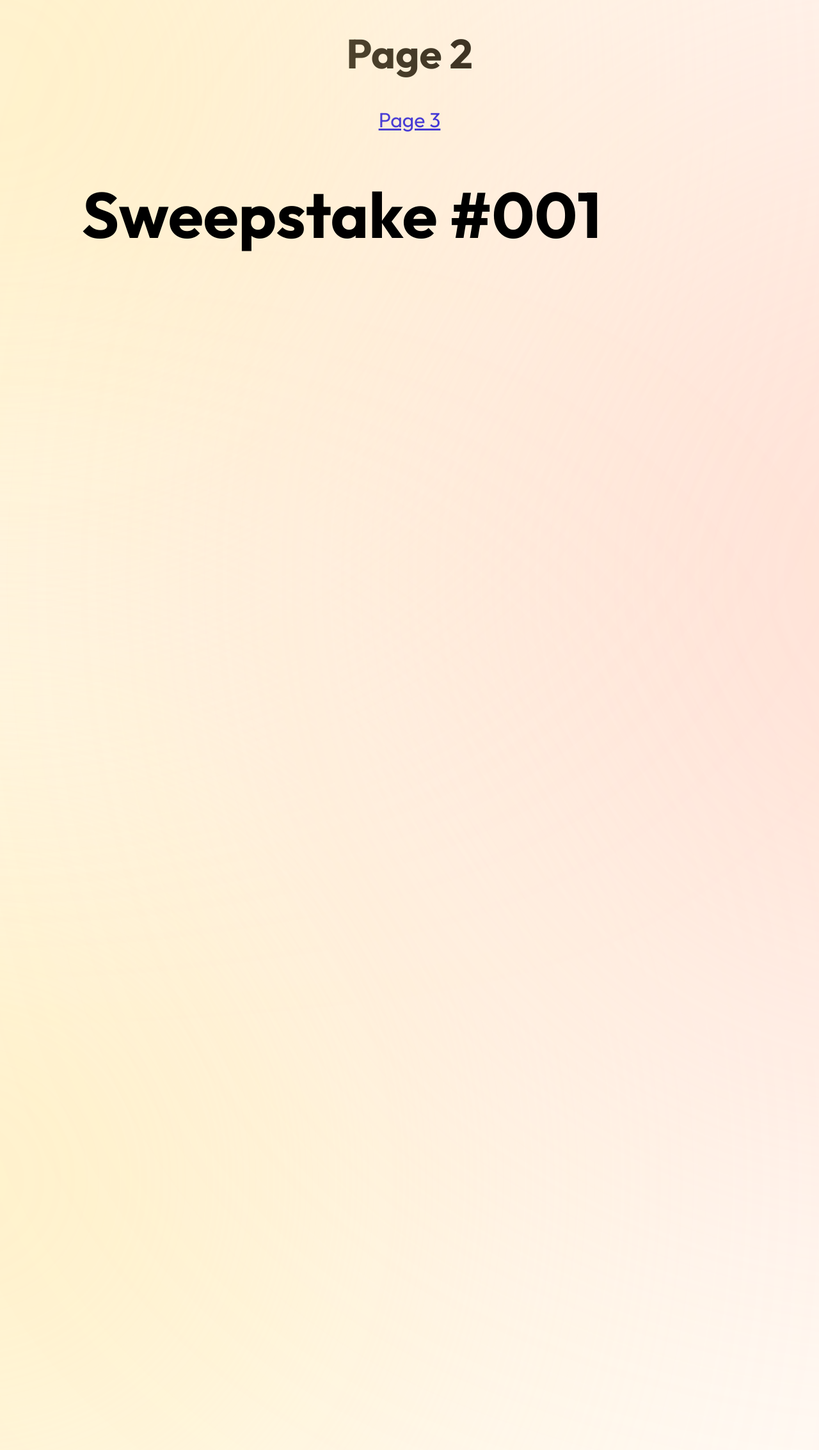
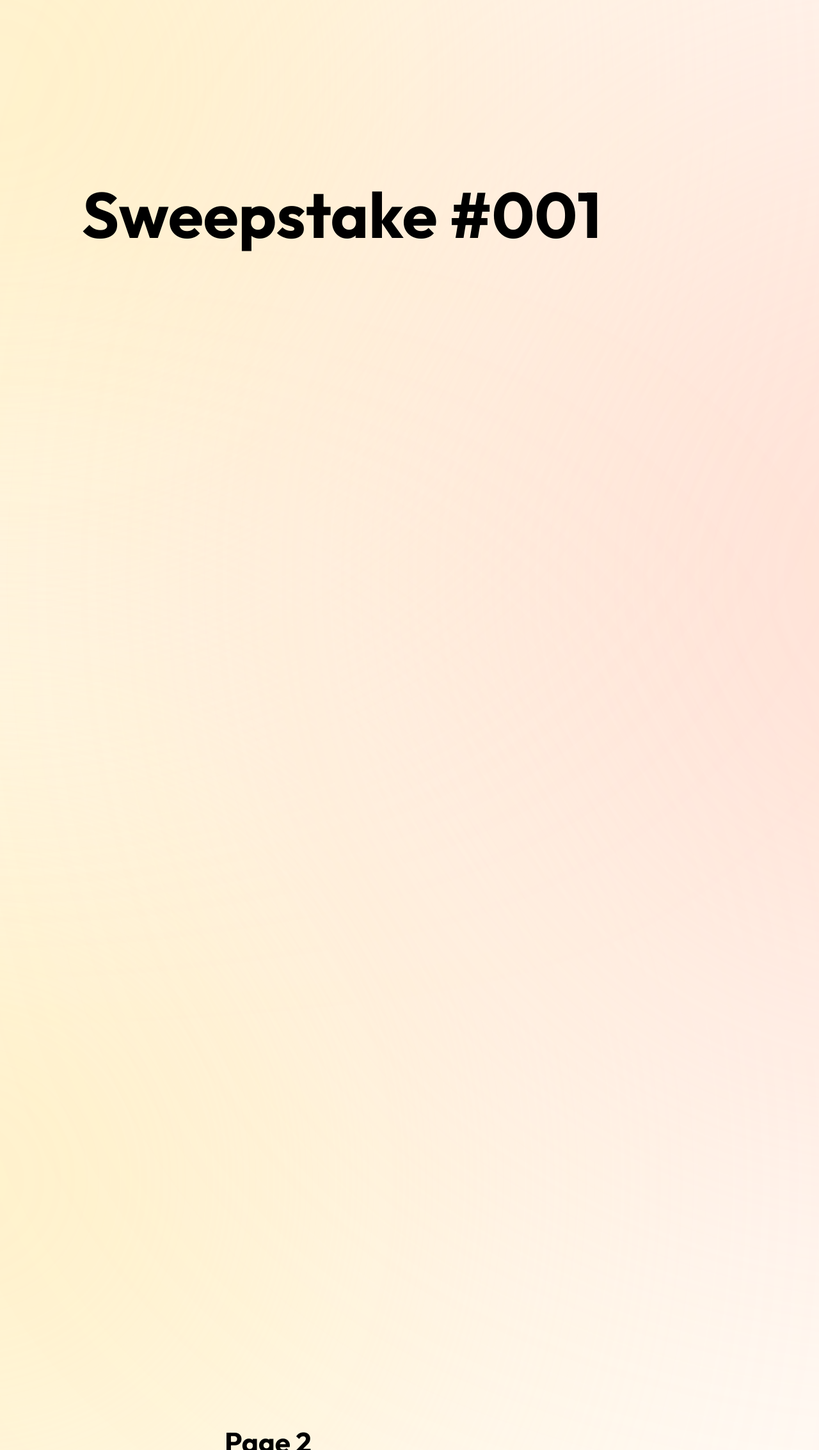
Before and after one commit to MarcBTHT/Denigma-site, a React (Vite) app: page /page2 in a window 1280 px wide. Shown: the whole page at 64% size. Built offline with nearby package versions, Linux system fonts and the light colour scheme.

Commit message:
Update Page2

```diff
--- a/src/pages/page2.jsx
+++ b/src/pages/page2.jsx
@@ -102,8 +102,11 @@ function Page2() {
         <div className={styles['slide-169-3-item']} />
         <div className={styles['slide-169-3-inner']} />
         <b className={styles['lotterie-001']}>Sweepstake #001</b>
-        <h1>Page 2</h1>
-        <Link to="/page3">Page 3</Link>
+        <div className={styles['bottom']}>
+          <h1>Page 2</h1>
+          <Link to="/page3">Page 3</Link>
+        </div>
+
       </div>
     </>
   )
```
